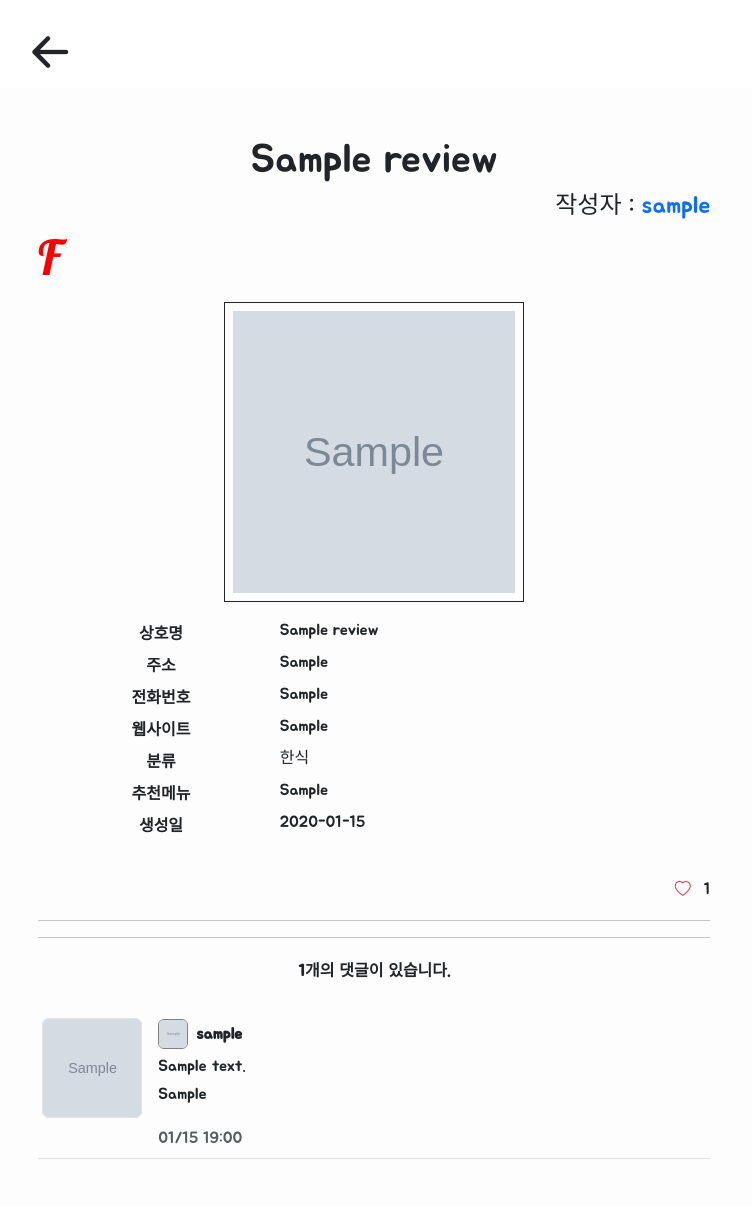
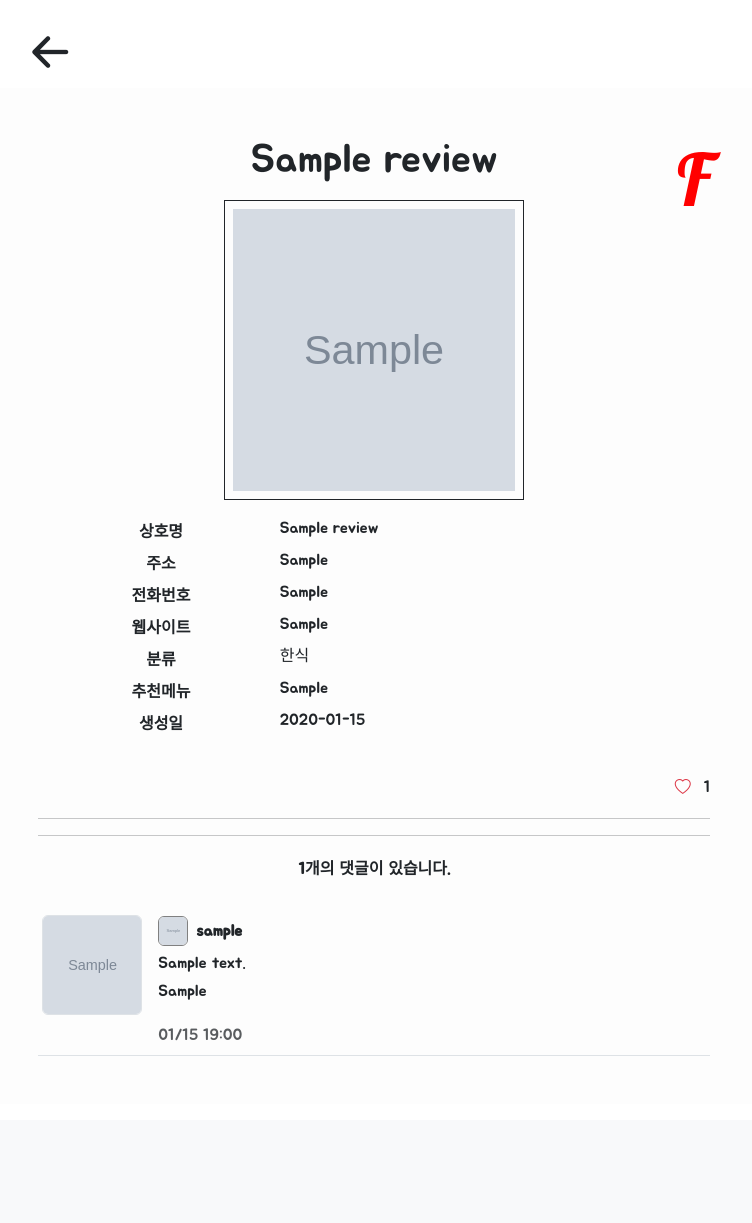
Before and after one commit to woocheolll/Dr.JJ, a Django app: page /1/ in a window 1280 px wide. Shown: the part 56-1279 px from the top of the page, without its empty margins (113-865 px from the left). After the commit the page ends 1112 px from the top, so only its background shows below. Run offline with Django 3.2, Linux system fonts and the light colour scheme; tables that the repository leaves empty hold one stand-in row (values such as "Sample post"); grey boxes marked "Sample" are stand-in pictures; some libraries are stand-ins or nearby versions.

Commit message:
grade-edit

```diff
--- a/articles/templates/articles/detail.html
+++ b/articles/templates/articles/detail.html
@@ -11,32 +11,25 @@
         <i class="bi bi-arrow-left-short"></i>
       </a>
       <!-- 게시글 -->
-      <div class="report p-5">
+      <div class="report p-5 position-relative">
         <h1 class="text-center">{{ review.title }}</h1>
-        <h4 class="text-end">
-          작성자 :
-          <a class="text-decoration-none" href="{% url 'accounts:detail' review.user.pk %}">
-            {{review.user}}
-          </a>
         {%for i in grades %}
           {% if review.pk == i.pk %}
             {% if i.average_grade < 1.5 %}
-              <h1 class="grade"> F </h1>
+              <h1 class="grade display-2 position-absolute top-0 end-0 m-5"> F </h1>
             {% elif i.average_grade < 2.5 %}
-              <h1 class="grade"> D+ </h1>
+              <h1 class="grade display-2 position-absolute top-0 end-0 m-5"> D+ </h1>
             {% elif i.average_grade < 3.5 %}
-              <h1 class="grade"> C+ </h1>
+              <h1 class="grade display-2 position-absolute top-0 end-0 m-5"> C+ </h1>
             {% elif i.average_grade < 4.5 %}
-              <h1 class="grade"> B+ </h1>
+              <h1 class="grade display-2 position-absolute top-0 end-0 m-5"> B+ </h1>
             {% elif i.average_grade > 4.5 %}
-              <h1 class="grade"> A+ </h1>
+              <h1 class="grade display-2 position-absolute top-0 end-0 m-5"> A+ </h1>
             {% else %}
-              <h1 class="grade"> ? </h1>
+              <h1 class="grade display-2 position-absolute top-0 end-0 m-5"> ? </h1>
             {% endif%}
           {% endif %}
         {% endfor %}
-
-        </h4>
         <div class="d-flex flex-column justify-content-center w-100 my-3">
           <div class="d-flex justify-content-center align-items-center">
             <!-- 가게 이미지 -->
--- a/articles/views.py
+++ b/articles/views.py
@@ -22,6 +22,7 @@ def prof(request):
 
 def index(request):
     reviews = Review.objects.order_by("-pk")
+    all_article = Review.objects.all()
     grades = Review.objects.all().annotate(average_grade=Avg("comment_user__grade"))
     page = request.GET.get("page", "1")  # 페이지
     paginator = Paginator(reviews, 6)
--- a/free/templates/free/search.html
+++ b/free/templates/free/search.html
@@ -14,7 +14,7 @@
             </a>
             <div class="d-flex flex-column py-2">
                 <p class="text-danger m-0">에브리타임</p>
-                <p class="m-0">먹성좋대</p>
+                <p class="m-0">먹보대학</p>
             </div>
         </div>
         <a href="{% url 'free:create' %}" class="fs-3 link-btn text-decoration-none text-dark">
--- a/static/css/style.css
+++ b/static/css/style.css
@@ -81,7 +81,6 @@
 .grade {
   font-family: 'Lobster', cursive;
   color: red;
-  font-size: 3rem;
 }
 
 .banner {
```
Also changed, not shown: articles/templates/articles/index.html (+8 -14 lines).
